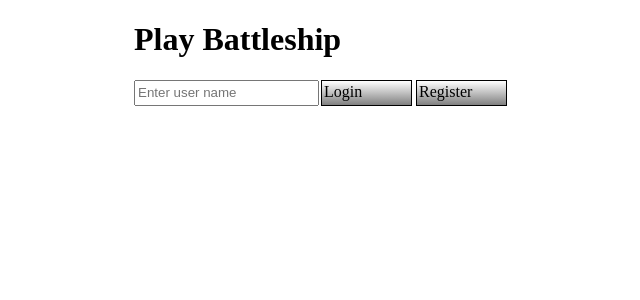
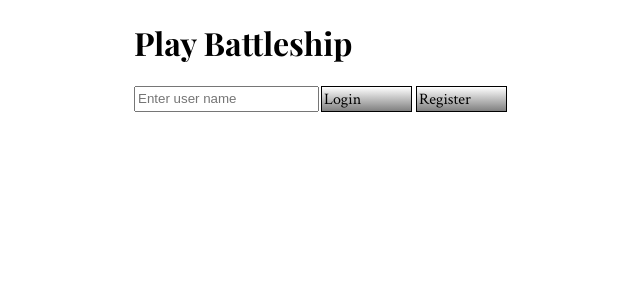
Before and after one commit to coralvanda/game-api, a Python web app: template templates/index.html in a window 1280 px wide. Shown: the top 300 px of the page, without its empty margins (106-746 px from the left). Run offline with Jinja, Linux system fonts and the light colour scheme; the template is opened without the code that fills it, so the values that code supplies are empty.

Commit message:
feat: Update fonts

```diff
--- a/static/css/main.css
+++ b/static/css/main.css
@@ -1,3 +1,11 @@
+body {
+    font-family: 'Crimson Text', serif, Georgia, serif;
+}
+
+h1, h3 {
+	font-family: 'Playfair Display', serif, "Times New Roman", Times, serif;
+}
+
 .button {
 	background: linear-gradient(white, gray);
 	padding: 2px;
--- a/templates/index.html
+++ b/templates/index.html
@@ -5,6 +5,7 @@
     <meta name="viewport" content="width=device-width, initial-scale=1">
 	<title>Battleship</title>
 	<link rel="stylesheet" href="/css/main.css">
+	<link href="https://fonts.googleapis.com/css?family=Crimson+Text|Playfair+Display:700" rel="stylesheet">
 </head>
 <body>
 	<div id='container'>
```
